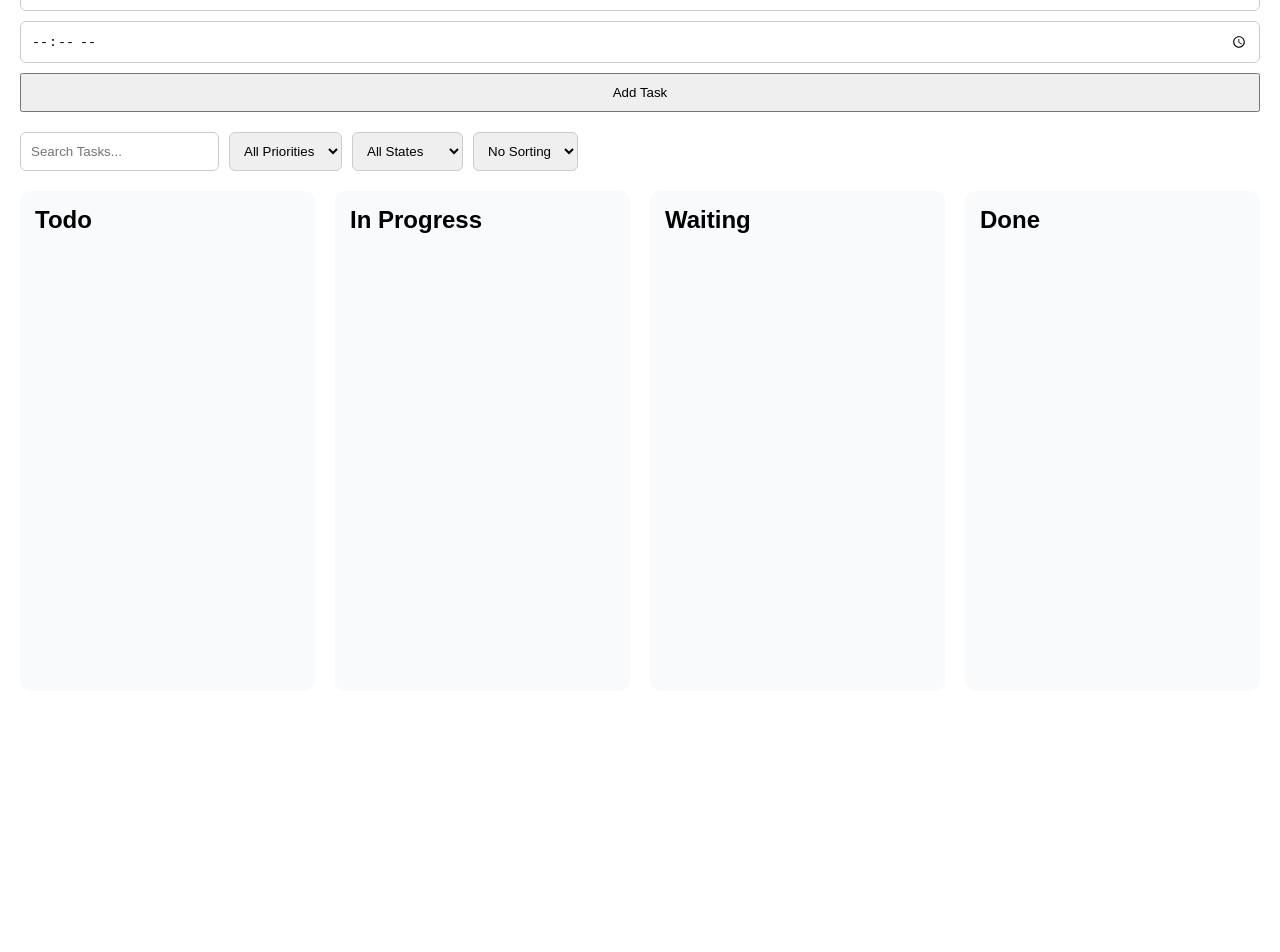
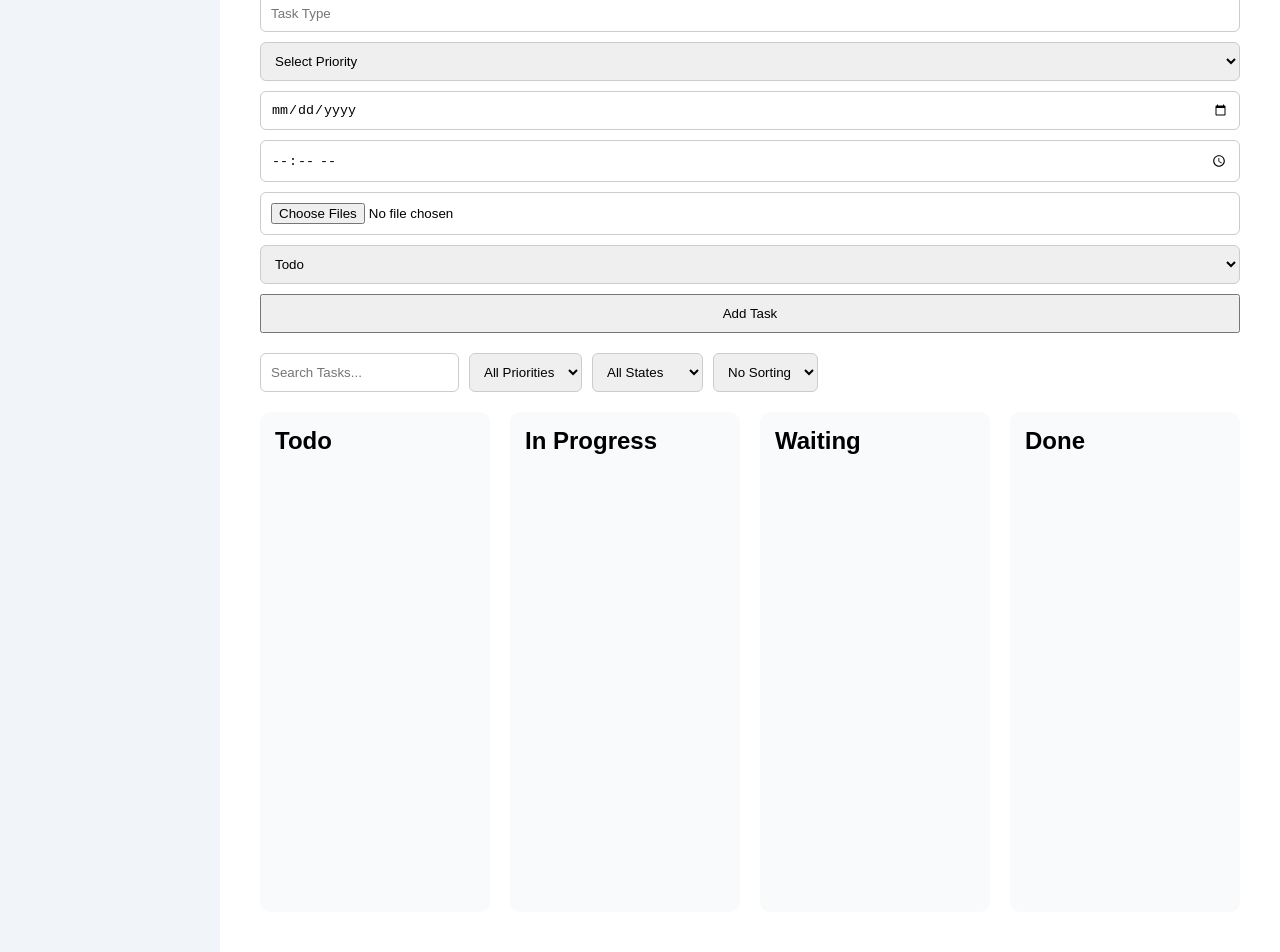
Before and after one commit to Kamalesh-git23/project-management-dashboard, a React (Vite) app: page /project/1 in a window 1280 px wide. Shown: the part 310-1262 px from the top of the page. Before the commit the page ends 1021 px from the top, so only its background shows below. Built offline with nearby package versions, Linux system fonts and the light colour scheme.

Commit message:
feat: improve project dashboard functionality and navigation

```diff
--- /dev/null
+++ b/src/components/common/Layout.jsx
@@ -0,0 +1,21 @@
+import React from 'react';
+import Navbar from './Navbar';
+import Sidebar from './Sidebar';
+
+function Layout({children}) {
+  return (
+    <>
+        <Navbar />
+
+        <div className="layout">
+            <Sidebar/>
+
+            <main className="content">
+                {children}
+            </main>
+        </div>
+    </>
+  );
+}
+
+export default Layout;
--- a/src/components/projects/ProjectCard.jsx
+++ b/src/components/projects/ProjectCard.jsx
@@ -1,10 +1,12 @@
-import React from 'react'
+import React, { useContext } from 'react';
 import { useNavigate } from 'react-router-dom';
+import { ProjectContext } from '../../context/ProjectContext';
 
-function ProjectCard({project,deleteProject,editProject}) {
+function ProjectCard({project}) {
 
     const navigate = useNavigate();
 
+    const {deleteProject,setEditingProject} = useContext(ProjectContext);
 
     return (
         <div className='project-card'>
@@ -18,12 +20,20 @@ function ProjectCard({project,deleteProject,editProject}) {
 
             <p> Status: {project.status} </p>
 
+            <p> Start Date:{" "}
+                {new Date(project.startDate).toLocaleDateString("en-GB")}
+            </p>
+
+            <p> End Date:{" "}
+                {new Date(project.endDate).toLocaleDateString("en-GB")}
+            </p>
+
             <p> Team: {project.teamMembers} </p>
 
             <div className='card-actions'>
                 <button onClick={()=> navigate(`/project/${project.id}`)}> Open Board </button>
 
-                <button onClick={()=> editProject(project)}> Edit</button>
+                <button onClick={()=> setEditingProject(project)}> Edit</button>
 
                 <button onClick={()=> deleteProject(project.id)}> Delete</button>
             </div>
--- a/src/components/tasks/KanbanColumn.jsx
+++ b/src/components/tasks/KanbanColumn.jsx
@@ -1,17 +1,41 @@
 import React from 'react'
+import { Droppable, Draggable } from '@hello-pangea/dnd';
 import TaskCard from './TaskCard';
 
 function KanbanColumn({title,tasks}) {
   return (
-    <div className='kanban-column'>
-      <h2>{title}</h2>
+    <Droppable droppableId={title}>
 
-        {tasks.map(task =>(
-            <TaskCard key={task.id} task={task}/>
+      {(provided) => (
+        <div
+          className='kanban-column'
+          ref={provided.innerRef}
+          {...provided.droppableProps}>
 
-        ))}
+          <h2>{title}</h2>
 
-    </div>
+          {tasks.map(
+            (task,index) => (
+              <Draggable
+                key={task.id}
+                draggableId={String(task.id)}
+                index={index}>
+
+                  {(provided) => (
+                    <TaskCard task={task} provided={provided}/>
+                  )}
+
+              </Draggable>
+            )
+          )}
+
+          {provided.placeholder}
+
+        </div>
+
+      )}
+
+    </Droppable>
   );
 }
 
--- a/src/components/tasks/TaskCard.jsx
+++ b/src/components/tasks/TaskCard.jsx
@@ -3,23 +3,39 @@ import { useNavigate } from 'react-router-dom';
 import { useContext } from 'react';
 import { TaskContext } from '../../context/TaskContext';
 
-function TaskCard({task}) {
+function TaskCard({task, provided}) {
 
   const navigate = useNavigate();
 
   const {deleteTask} = useContext(TaskContext);
 
   return (
-    <div className='task-card'>
+    <div className='task-card'
+        ref = {provided?.innerRef}
+        {...(provided?.draggableProps || {}) }
+        {...(provided?.dragHandleProps || {}) }>
 
         <h4>{task.title}</h4>
 
+        <p>{task.description}</p>
+
+        <p>Type:{task.type}</p>
+
         <p>Priority:{task.priority}</p>
 
-        <p>Due:{task.dueDate}</p>
+        <p>Due Date:{task.dueDate}</p>
+
+        <p>Due Time:{task.dueTime}</p>
+
+        <p>State: {task.state}</p>
+
+        <p>Attachments: {task.attachments?.length || 0}</p>
+
 
         <div className='task-actions'>
+
           <button onClick={()=> navigate(`/task/${task.id}`)}>Details</button>
+
           <button onClick={()=> deleteTask(task.id)}>Delete</button>
         </div>
 
--- a/src/components/tasks/TaskForm.jsx
+++ b/src/components/tasks/TaskForm.jsx
@@ -2,7 +2,9 @@ import React, { useContext, useState } from 'react'
 import { TaskContext } from '../../context/TaskContext';
 
 function TaskForm({ projectId}) {
+
     const {addTask} = useContext(TaskContext);
+
     const [formData,setFormData] = useState({
         title:"",
         description:"",
@@ -10,11 +12,25 @@ function TaskForm({ projectId}) {
         priority:"",
         dueDate:"",
         dueTime:"",
-        state:"Todo"
+        state:"Todo",
+        attachments:[],
     });
 
     const handleChange = (e) => {
         setFormData({...formData,[e.target.name]:e.target.value});
+    };
+
+    const handleFileChange = (e) => {
+        const files = Array.from(e.target.files);
+
+        setFormData(prev => ({
+            ...prev,
+            attachments: files.map( file => ({
+                name:file.name,
+                size: file.size,
+                type: file.type,
+            })),
+        }));
     };
 
     const handleSubmit = (e) =>{
@@ -24,8 +40,7 @@ function TaskForm({ projectId}) {
             id:Date.now(),
             projectId:Number(projectId),
             ...formData,
-            attachments:[],
-            notes:[]
+            notes:[],
         });
 
         setFormData({
@@ -35,28 +50,39 @@ function TaskForm({ projectId}) {
             priority:"",
             dueDate:"",
             dueTime:"",
-            state:"Todo"
+            state:"Todo",
+            attachments:[],
         });
     };
 
 
     return (
         <form onSubmit={handleSubmit}>
-        <input name="title" placeholder="Task Title" value={formData.title} onChange={handleChange} />
+            <input type='text' name="title" placeholder="Task Title" value={formData.title} onChange={handleChange} />
 
-        <textarea name="description" placeholder="Description" value={formData.description} onChange={handleChange} />
+            <textarea name="description" placeholder="Task Description" value={formData.description} onChange={handleChange} />
 
-        <input name="type" placeholder="Type" value={formData.type} onChange={handleChange} />
+            <input type='text' name="type" placeholder="Task Type" value={formData.type} onChange={handleChange} />
 
             <select name="priority" value={formData.priority} onChange={handleChange} >
-            <option value="">Priority</option>
+                <option value="">Select Priority</option>
                 <option value="High">High</option>
                 <option value="Medium">Medium</option>
                 <option value="Low">Low</option>
             </select>
 
             <input type="date" name="dueDate" value={formData.dueDate} onChange={handleChange} />
+
             <input type="time" name="dueTime" value={formData.dueTime} onChange={handleChange} />
+
+            <input type="file" multiple onChange={handleFileChange} />
+
+            <select name="state" value={formData.state} onChange={handleChange}>
+                <option value="Todo">Todo</option>
+                <option value="In Progress">In Progress</option>
+                <option value="Waiting">Waiting</option>
+                <option value="Done">Done</option>
+            </select>
 
             <button type="submit">Add Task</button>
 
--- a/src/context/ProjectContext.jsx
+++ b/src/context/ProjectContext.jsx
@@ -1,4 +1,4 @@
-import React,{createContext, useState, useEffect} from 'react'
+import React,{createContext, useState, useEffect} from 'react';
 
 export const ProjectContext = createContext();
 
@@ -8,9 +8,13 @@ function ProjectProvider({children}) {
         return savedProjects ? JSON.parse(savedProjects) : [];
     });
 
+    const [editingProject, setEditingProject] = useState(null);
+
     useEffect(()=> {
         localStorage.setItem("projects", JSON.stringify(projects));
     }, [projects]);
+
+
 
     const addProject = (project) => {
         setProjects(prev => [...prev,project]);
@@ -32,7 +36,14 @@ function ProjectProvider({children}) {
 
 
   return (
-    <ProjectContext.Provider value={{projects,addProject,updateProject,deleteProject}}>
+    <ProjectContext.Provider
+        value={{
+            projects,
+            addProject,
+            updateProject,
+            deleteProject,
+            editingProject,
+            setEditingProject}}>
         {children}
     </ProjectContext.Provider>
   );
--- a/src/context/TaskContext.jsx
+++ b/src/context/TaskContext.jsx
@@ -1,9 +1,9 @@
-import React, { useEffect } from 'react'
-import { createContext,useState } from 'react'
+import React, { createContext, useState, useEffect } from 'react';
 
 export const TaskContext = createContext();
 
 function TaskProvider({children}) {
+
     const [tasks,setTasks] = useState(()=>{
       const savedTasks = localStorage.getItem("tasks");
 
@@ -15,21 +15,34 @@ function TaskProvider({children}) {
     },[tasks]);
 
 
-
     const addTask = (task) => {
-        setTasks([...tasks,task]);
+        setTasks(prev => [...prev,task]);
     };
 
     const deleteTask = (id) =>{
-      setTasks(tasks.filter(task => task.id !== id));
+      setTasks(prev => prev.filter(task => task.id !== id));
     };
 
     const updateTask = (id,updatedTask) => {
-      setTasks(tasks.map(task => task.id === id ? updatedTask:task));
+      setTasks(prev =>  prev.map(task => task.id === id ? updatedTask:task));
     };
+
+    const moveTask = (taskId, newState) => {
+      setTasks(prev =>
+        prev.map(task =>
+          task.id === taskId ? {...task, state:newState} : task
+        )
+      );
+    };
+
   return (
     <TaskContext.Provider
-        value={{tasks,addTask,deleteTask,updateTask}}>
+        value={{
+          tasks,
+          addTask,
+          deleteTask,
+          updateTask,
+          moveTask}}>
         {children}
     </TaskContext.Provider>
   );
--- a/src/pages/KanbanPage.jsx
+++ b/src/pages/KanbanPage.jsx
@@ -4,11 +4,14 @@ import KanbanColumn from '../components/tasks/KanbanColumn';
 import TaskForm from '../components/tasks/TaskForm';
 import { useContext } from 'react';
 import { TaskContext } from '../context/TaskContext';
+import Layout from '../components/common/Layout';
+import { DragDropContext } from '@hello-pangea/dnd';
+import { useNavigate } from 'react-router-dom';
 
 function KanbanPage() {
   const {projectId} = useParams();
 
-  const {tasks} = useContext(TaskContext);
+  const {tasks,moveTask} = useContext(TaskContext);
 
   const [searchTerm, setSearchTerm] = useState("");
 
@@ -17,6 +20,8 @@ function KanbanPage() {
   const [stateFilter,setStateFilter] = useState("");
 
   const [sortBy,setSortBy] = useState("");
+
+  const navigate = useNavigate();
 
   const projectTasks = tasks.filter(task =>
     task.projectId === Number(projectId)
@@ -65,8 +70,25 @@ function KanbanPage() {
     );
   }
 
+  const handleDragEnd = (result) => {
+    if( !result.destination)
+      return;
+
+    const taskId = Number(result.draggableId);
+
+    const newState = result.destination.droppableId;
+
+    moveTask(taskId,newState);
+  };
+
   return (
+    <Layout>
+
+      <button onClick={() => navigate("/")}> ← Projects </button>
+
+
       <div className='kanban-page'>
+
         <h1>Project:{projectId}</h1>
 
         <TaskForm projectId={projectId} />
@@ -105,9 +127,9 @@ function KanbanPage() {
             <option value="priority">Priority</option>
           </select>
 
-
         </div>
 
+        <DragDropContext onDragEnd={handleDragEnd}>
 
           <div className='kanban-board'>
             <KanbanColumn
@@ -127,8 +149,10 @@ function KanbanPage() {
               tasks={filteredTasks.filter(task => task.state === "Done")}/>
 
           </div>
+        </DragDropContext>
 
       </div>
+    </Layout>
   );
 }
 
--- a/src/pages/TaskDetailsPage.jsx
+++ b/src/pages/TaskDetailsPage.jsx
@@ -1,9 +1,13 @@
 import React, { useState, useContext, useEffect } from 'react'
 import { useParams } from 'react-router-dom'
 import { TaskContext } from '../context/TaskContext'
+import Layout from '../components/common/Layout';
+import { useNavigate } from 'react-router-dom';
 
 function TaskDetailsPage() {
   const {taskId} = useParams();
+
+  const navigate = useNavigate();
 
   const {tasks,updateTask} = useContext(TaskContext);
 
@@ -89,6 +93,9 @@ function TaskDetailsPage() {
   };
 
   return (
+    <Layout>
+      <button onClick={() => navigate(`/project/${task.projectId}`)}> ← Back to Board </button>
+
       <div  className="task-details"
             style={{
               maxWidth:"800px",
@@ -225,6 +232,7 @@ function TaskDetailsPage() {
           </button>
         </form>
       </div>
+    </Layout>
   );
 }
 
```
Also changed, not shown: src/components/projects/ProjectForm.jsx (+22 -19 lines), src/pages/ProjectsPage.jsx (+10 -32 lines). Lines whose indentation alone changed are shown as unchanged.
